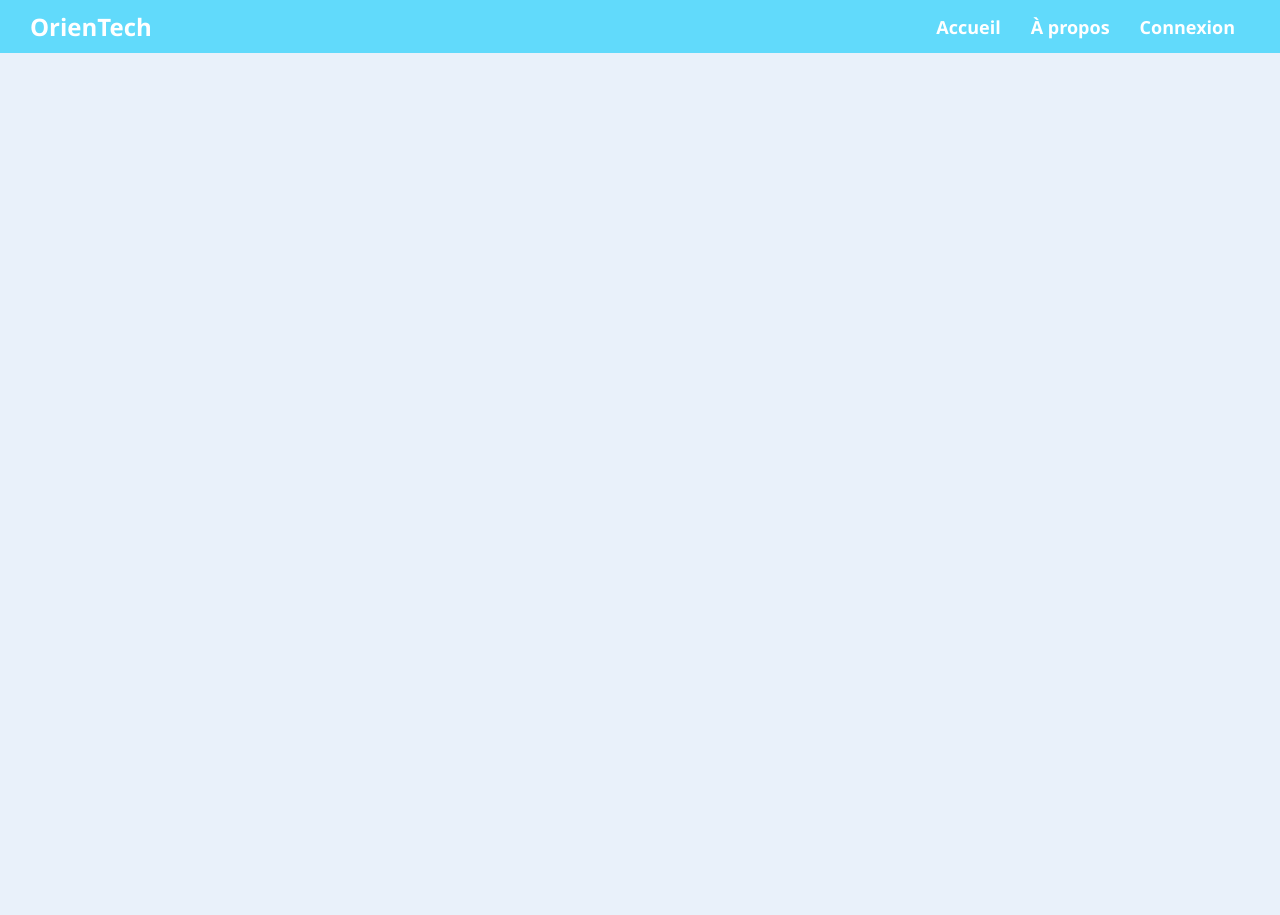
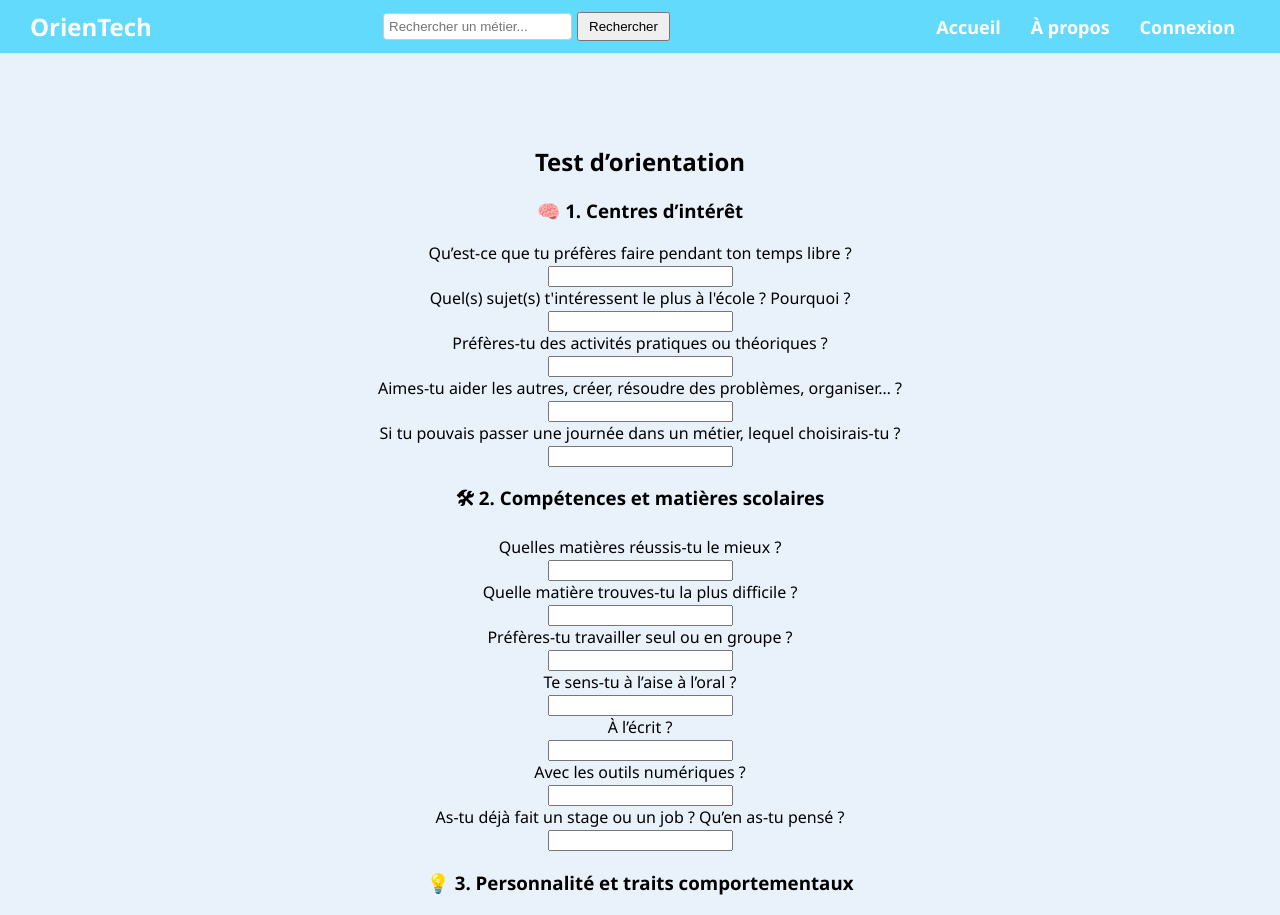
Before and after one commit to Zelyns/Start-up, a React (Create React App) app in the folder mon-app/: page /orientation in a window 1280 px wide. Shown: the top 915 px of the page. Before the commit the page ends 800 px from the top, so only its background shows below. Built offline with nearby package versions, Linux system fonts and the light colour scheme.

Commit message:
bare de recherche + ajout de la page developpeur + ajout de la page orientation test

```diff
--- a/mon-app/src/Accueil.js
+++ b/mon-app/src/Accueil.js
@@ -9,7 +9,7 @@ function Accueil() {
         <div className="hero-content">
           <h1>Découvre ton avenir dès aujourd’hui</h1>
           <p>OrienTech t’aide à trouver les métiers faits pour toi grâce à un test rapide et des conseils personnalisés.</p>
-          <a href="#" className="cta-button">Faire le test d’orientation</a>
+          <a href="/orientation" className="cta-button">Faire le test d’orientation</a>
         </div>
       </header>
     </div>
--- a/mon-app/src/App.js
+++ b/mon-app/src/App.js
@@ -1,8 +1,10 @@
 
 import './App.css';
 import React, { useState } from 'react';
+import OrientationTest from './OrientationTest';
 import Accueil from './Accueil';
 import Navbar from './Navbar';
+import Developpeur from './Developpeur';
 import Connexion from './Connexion';
 import { BrowserRouter as Router, Routes, Route } from 'react-router-dom';
 
@@ -19,6 +21,8 @@ function App() {
         <Routes>
           <Route path="/" element={<Accueil />} />
           <Route path="/connexion" element={<Connexion setUser={setUser} />} />
+          <Route path="/metier/developpeur" element={<Developpeur />} />
+          <Route path="/orientation" element={<OrientationTest />} />
         </Routes>
       </div>
     </Router>
--- /dev/null
+++ b/mon-app/src/Developpeur.js
@@ -0,0 +1,20 @@
+import React from 'react';
+
+function Developpeur() {
+  return (
+    <div style={{ padding: '2rem' }}>
+      <h1>Métier : Développeur</h1>
+      <p>
+        Le développeur conçoit, code, teste et maintient des applications ou des sites web.
+        Il maîtrise différents langages de programmation et travaille souvent en équipe sur des projets variés.
+      </p>
+      <ul>
+        <li><strong>Compétences :</strong> Programmation, résolution de problèmes, travail en équipe</li>
+        <li><strong>Formations :</strong> Bac+2 à Bac+5 (BTS, DUT, Licence, Master, écoles d’ingénieurs…)</li>
+        <li><strong>Débouchés :</strong> Développeur web, mobile, logiciel, fullstack, etc.</li>
+      </ul>
+    </div>
+  );
+}
+
+export default Developpeur;
--- a/mon-app/src/Navbar.js
+++ b/mon-app/src/Navbar.js
@@ -1,11 +1,34 @@
-import React from 'react';
+import React, { useState } from 'react';
 import './Navbar.css';
-import { Link } from 'react-router-dom';
+import { Link, useNavigate } from 'react-router-dom';
 
 function Navbar({ user, onLogout }) {
+  const [search, setSearch] = useState('');
+  const navigate = useNavigate();
+
+  const handleSearch = e => {
+    e.preventDefault();
+    if (search.trim().toLowerCase() === 'développeur' || search.trim().toLowerCase() === 'developpeur') {
+      navigate('/metier/developpeur');
+    } else {
+      alert('Métier non trouvé pour cette démo.');
+    }
+    setSearch('');
+  };
+
   return (
     <nav className="navbar">
       <div className="logo">OrienTech</div>
+      <form onSubmit={handleSearch} style={{ display: 'inline-block', marginRight: '20px' }}>
+        <input
+          type="text"
+          placeholder="Rechercher un métier..."
+          value={search}
+          onChange={e => setSearch(e.target.value)}
+          style={{ padding: '5px', borderRadius: '4px', border: '1px solid #ccc' }}
+        />
+        <button type="submit" style={{ marginLeft: '5px', padding: '5px 10px' }}>Rechercher</button>
+      </form>
       <ul className="nav-links">
         <li><Link to="/">Accueil</Link></li>
         <li><a href="#">À propos</a></li>
--- /dev/null
+++ b/mon-app/src/OrientationTest.js
@@ -0,0 +1,162 @@
+import React, { useState } from 'react';
+
+function OrientationTest() {
+  const [form, setForm] = useState({
+    loisirs: '',
+    matieresPref: '',
+    pratiqueOuTheorique: '',
+    aideOuCreer: '',
+    journeeMetier: '',
+    matieresFortes: '',
+    matiereDifficile: '',
+    seulOuGroupe: '',
+    oral: '',
+    ecrit: '',
+    numerique: '',
+    stage: '',
+    organise: '',
+    decision: '',
+    dirigerOuExecuter: '',
+    probleme: '',
+    changement: '',
+    important: '',
+    lieu: '',
+    equilibre: '',
+    reve: '',
+    modele: '',
+    ideeMetier: '',
+    etudes: '',
+    filieres: '',
+  });
+  const [result, setResult] = useState('');
+
+  const handleChange = e => {
+    setForm({ ...form, [e.target.name]: e.target.value });
+  };
+
+  const handleSubmit = e => {
+    e.preventDefault();
+    // Logique très simple pour l'exemple :
+    if (
+      form.matieresFortes.toLowerCase().includes('math') ||
+      form.matieresFortes.toLowerCase().includes('physique') ||
+      form.pratiqueOuTheorique.toLowerCase().includes('pratique')
+    ) {
+      setResult('La meilleure orientation pour vous est : ingénieur');
+    } else if (
+      form.matieresFortes.toLowerCase().includes('svt') ||
+      form.matieresFortes.toLowerCase().includes('biologie') ||
+      form.reve.toLowerCase().includes('médecin')
+    ) {
+      setResult('La meilleure orientation pour vous est : médecine');
+    } else {
+      setResult('La meilleure orientation pour vous est : commerce');
+    }
+  };
+
+  if (result) {
+    return (
+      <div style={{ padding: '2rem' }}>
+        <h2>Résultat du test</h2>
+        <p>{result}</p>
+        <button onClick={() => setResult('')}>Refaire le test</button>
+      </div>
+    );
+  }
+
+  return (
+    <div style={{ padding: '2rem' }}>
+      <h2>Test d’orientation</h2>
+      <form onSubmit={handleSubmit}>
+        <h3>🧠 1. Centres d’intérêt</h3>
+        <label>Qu’est-ce que tu préfères faire pendant ton temps libre ?<br />
+          <input type="text" name="loisirs" value={form.loisirs} onChange={handleChange} required />
+        </label><br />
+        <label>Quel(s) sujet(s) t'intéressent le plus à l'école ? Pourquoi ?<br />
+          <input type="text" name="matieresPref" value={form.matieresPref} onChange={handleChange} required />
+        </label><br />
+        <label>Préfères-tu des activités pratiques ou théoriques ?<br />
+          <input type="text" name="pratiqueOuTheorique" value={form.pratiqueOuTheorique} onChange={handleChange} required />
+        </label><br />
+        <label>Aimes-tu aider les autres, créer, résoudre des problèmes, organiser… ?<br />
+          <input type="text" name="aideOuCreer" value={form.aideOuCreer} onChange={handleChange} required />
+        </label><br />
+        <label>Si tu pouvais passer une journée dans un métier, lequel choisirais-tu ?<br />
+          <input type="text" name="journeeMetier" value={form.journeeMetier} onChange={handleChange} required />
+        </label><br />
+
+        <h3>🛠 2. Compétences et matières scolaires</h3>
+        <label>Quelles matières réussis-tu le mieux ?<br />
+          <input type="text" name="matieresFortes" value={form.matieresFortes} onChange={handleChange} required />
+        </label><br />
+        <label>Quelle matière trouves-tu la plus difficile ?<br />
+          <input type="text" name="matiereDifficile" value={form.matiereDifficile} onChange={handleChange} required />
+        </label><br />
+        <label>Préfères-tu travailler seul ou en groupe ?<br />
+          <input type="text" name="seulOuGroupe" value={form.seulOuGroupe} onChange={handleChange} required />
+        </label><br />
+        <label>Te sens-tu à l’aise à l’oral ?<br />
+          <input type="text" name="oral" value={form.oral} onChange={handleChange} required />
+        </label><br />
+        <label>À l’écrit ?<br />
+          <input type="text" name="ecrit" value={form.ecrit} onChange={handleChange} required />
+        </label><br />
+        <label>Avec les outils numériques ?<br />
+          <input type="text" name="numerique" value={form.numerique} onChange={handleChange} required />
+        </label><br />
+        <label>As-tu déjà fait un stage ou un job ? Qu’en as-tu pensé ?<br />
+          <input type="text" name="stage" value={form.stage} onChange={handleChange} required />
+        </label><br />
+
+        <h3>💡 3. Personnalité et traits comportementaux</h3>
+        <label>Te considères-tu comme plutôt organisé(e) ou spontané(e) ?<br />
+          <input type="text" name="organise" value={form.organise} onChange={handleChange} required />
+        </label><br />
+        <label>Prends-tu facilement des décisions ?<br />
+          <input type="text" name="decision" value={form.decision} onChange={handleChange} required />
+        </label><br />
+        <label>Préfères-tu diriger un projet ou exécuter des consignes ?<br />
+          <input type="text" name="dirigerOuExecuter" value={form.dirigerOuExecuter} onChange={handleChange} required />
+        </label><br />
+        <label>Comment réagis-tu face à un problème complexe ?<br />
+          <input type="text" name="probleme" value={form.probleme} onChange={handleChange} required />
+        </label><br />
+        <label>Es-tu à l’aise avec le changement et la nouveauté ?<br />
+          <input type="text" name="changement" value={form.changement} onChange={handleChange} required />
+        </label><br />
+
+        <h3>🌍 4. Valeurs et aspirations</h3>
+        <label>Qu’est-ce qui est le plus important pour toi dans un futur métier ?<br />
+          <input type="text" name="important" value={form.important} onChange={handleChange} required />
+        </label><br />
+        <label>Te vois-tu travailler dans un bureau, en extérieur, avec des gens, avec des machines… ?<br />
+          <input type="text" name="lieu" value={form.lieu} onChange={handleChange} required />
+        </label><br />
+        <label>Quelle importance donnes-tu à l’équilibre vie professionnelle / vie personnelle ?<br />
+          <input type="text" name="equilibre" value={form.equilibre} onChange={handleChange} required />
+        </label><br />
+        <label>Quel est ton rêve professionnel ?<br />
+          <input type="text" name="reve" value={form.reve} onChange={handleChange} required />
+        </label><br />
+        <label>As-tu des modèles ou des personnes que tu admires pour leur parcours ?<br />
+          <input type="text" name="modele" value={form.modele} onChange={handleChange} required />
+        </label><br />
+
+        <h3>📈 5. Projet d’avenir</h3>
+        <label>As-tu déjà une idée du métier ou du domaine qui t’intéresse ?<br />
+          <input type="text" name="ideeMetier" value={form.ideeMetier} onChange={handleChange} required />
+        </label><br />
+        <label>As-tu envisagé des études après le bac ? Lesquelles ?<br />
+          <input type="text" name="etudes" value={form.etudes} onChange={handleChange} required />
+        </label><br />
+        <label>Es-tu déjà renseigné(e) sur les filières (pro, techno, générale, BTS, BUT, fac, prépa…) ?<br />
+          <input type="text" name="filieres" value={form.filieres} onChange={handleChange} required />
+        </label><br />
+
+        <button type="submit" style={{ marginTop: '1rem' }}>Envoyer</button>
+      </form>
+    </div>
+  );
+}
+
+export default OrientationTest;
```
